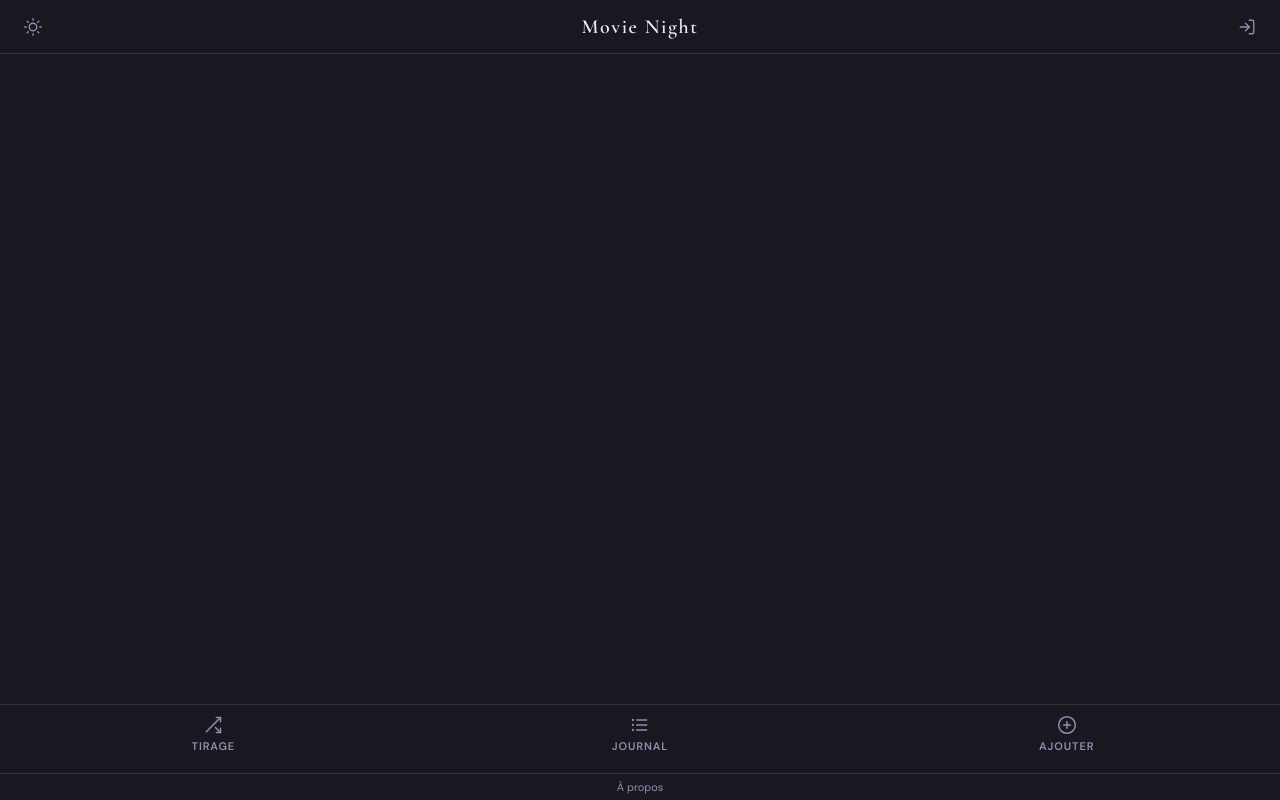
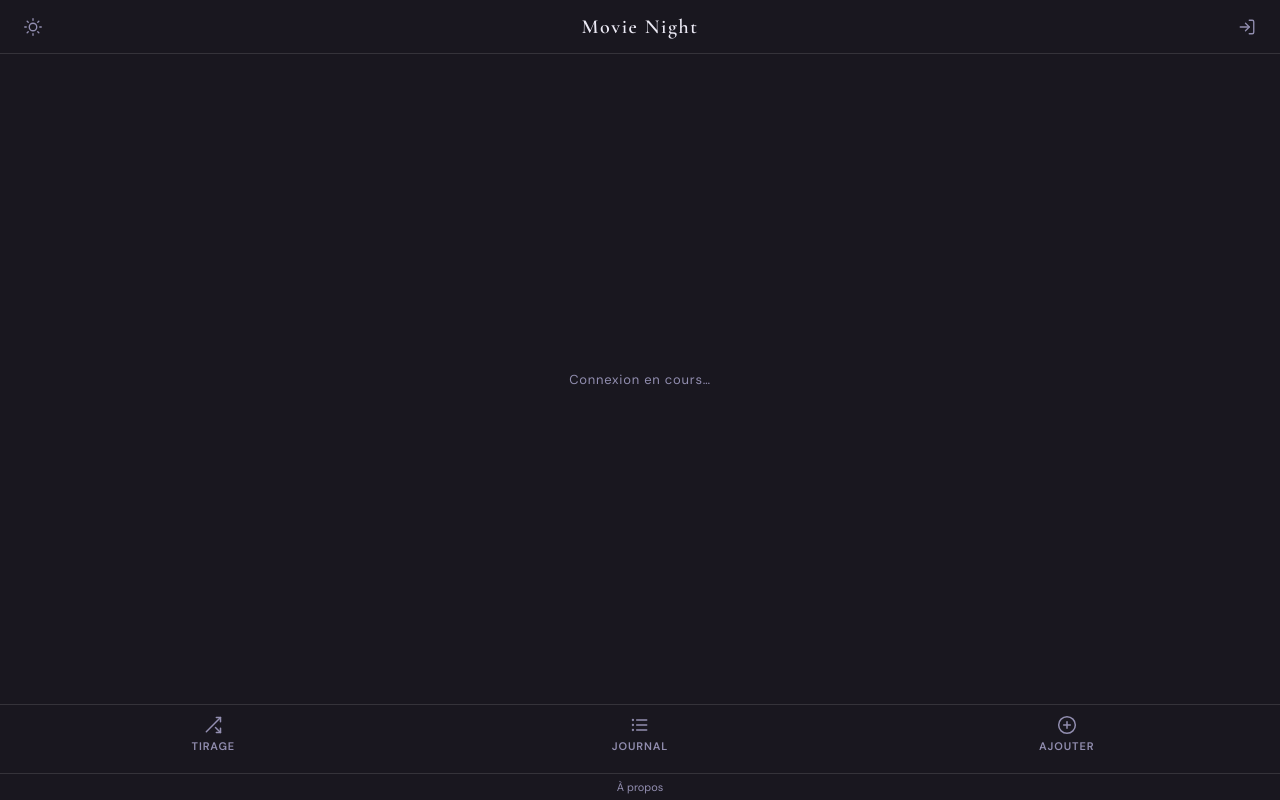
Before and after one commit to criss-ctx/movie-night, a Nuxt app: page /confirm in a window 1280 px wide. Built offline with nearby package versions, Linux system fonts and the light colour scheme; no server answers.

Commit message:
feat(auth): add /confirm callback page for PKCE magic link flow
Create confirm.vue to receive the magic link redirect and let
@supabase/ssr exchange the auth code for a persistent session.
Without this page the callback URL returned a 404.

```diff
--- /dev/null
+++ b/app/pages/confirm.vue
@@ -0,0 +1,29 @@
+<template>
+  <div class="confirm-page">
+    <p class="confirm-label">Connexion en cours…</p>
+  </div>
+</template>
+
+<script setup lang="ts">
+const user = useSupabaseUser()
+const router = useRouter()
+
+// Redirect once the PKCE exchange completes and user is set
+watch(user, () => router.replace('/'), { once: true })
+</script>
+
+<style scoped>
+.confirm-page {
+  flex: 1;
+  display: flex;
+  align-items: center;
+  justify-content: center;
+}
+
+.confirm-label {
+  font-family: var(--font-ui);
+  font-size: 13px;
+  color: var(--text-faint);
+  letter-spacing: 0.06em;
+}
+</style>
```
